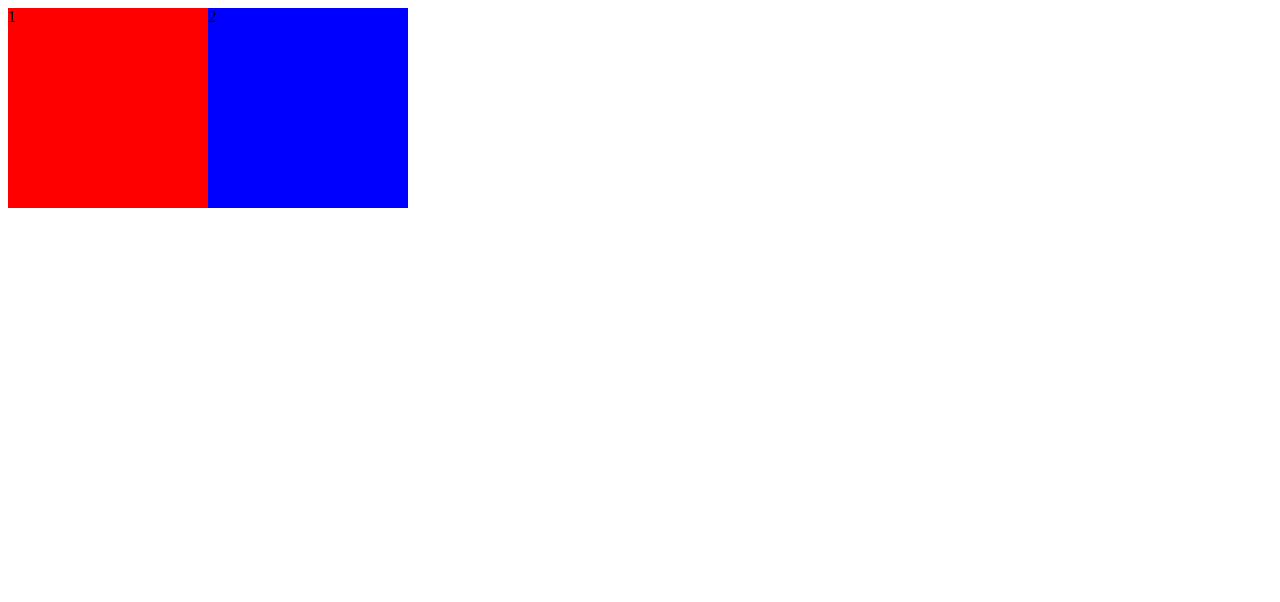
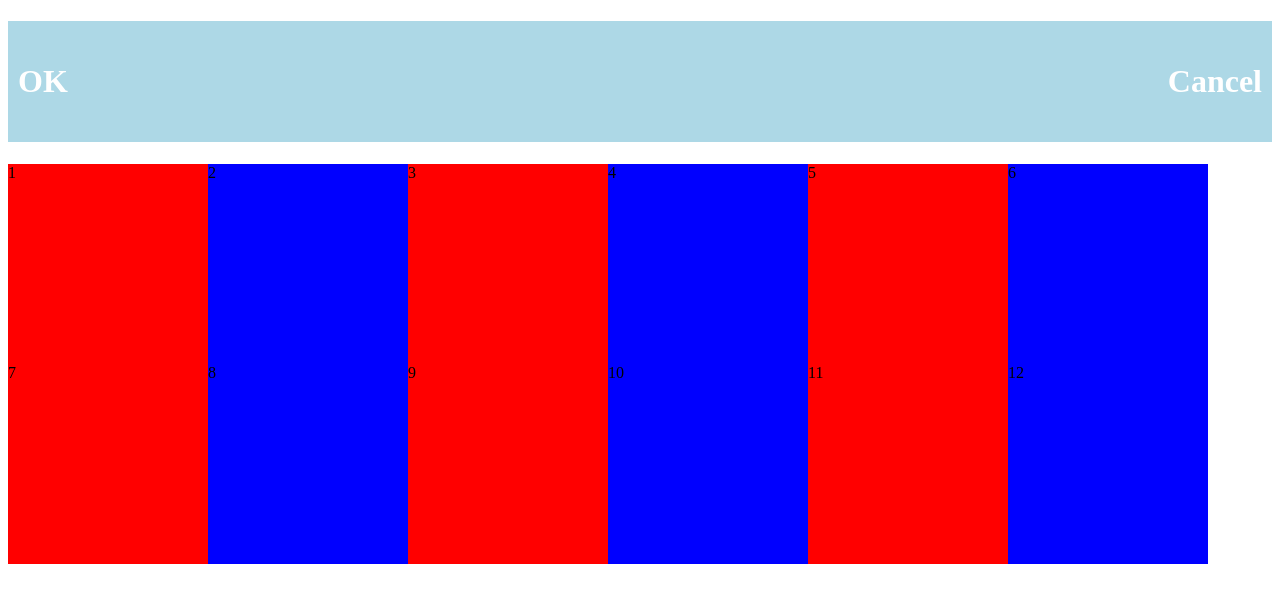
Before and after one commit to zimerfeld/linkedin, a plain HTML site: page flexgrid.html in a window 1280 px wide. Drawn offline with Linux system fonts and the light colour scheme.

Commit message:
flex wrap

```diff
--- a/flexgrid.html
+++ b/flexgrid.html
@@ -5,11 +5,31 @@
     <meta http-equiv="X-UA-Compatible" content="IE=edge">
     <meta name="viewport" content="width=device-width, initial-scale=1.0">
     <title>Document</title>
+    <style>
+		h1 {
+			display: flex;
+			justify-content: center; /* This will be overridden by our JS code */
+			background-color: lightblue;
+			padding: 10px;
+			color: white;
+		}
+	</style>
 </head>
 <body>
+    <h1 id="my-heading">HelloWorld</h1>
     <span>
         <div>1</div>
         <div>2</div>
+        <div>3</div>
+        <div>4</div>
+        <div>5</div>
+        <div>6</div>
+        <div>7</div>
+        <div>8</div>
+        <div>9</div>
+        <div>10</div>
+        <div>11</div>
+        <div>12</div>
     </span>
     <script src="js/flexgrid.js" type="text/javascript"></script>
 </body>
--- a/js/flexgrid.js
+++ b/js/flexgrid.js
@@ -2,6 +2,11 @@
 // alert("alerta!");
 let spans = document.getElementsByTagName("span");
 spans[0].style.display = "flex";
+// default row
+// spans[0].style.flexDirection = "row";
+// spans[0].style.flexDirection = "column";
+spans[0].style.flexWrap = "wrap";
+
 let divs = document.getElementsByTagName("div");
 for (let i = 0; i < divs.length; i++) {
     divs[i].style.backgroundColor = "red";
@@ -16,3 +21,11 @@ for (let i = 0; i < evenDivs.length; i++) {
     evenDivs[i].style.width = "200px";
     evenDivs[i].style.height = "200px";
 }
+
+// const navbar = document.querySelector("h1");
+// navbar.innerHTML = "<h1>Hello</h1> <p>this should separate</p>";
+// navbar.style.justifyContent = "space-between";
+
+const myHeading = document.getElementById('my-heading');
+myHeading.innerHTML = "<p>OK</p> <p>Cancel</p>";
+myHeading.style.justifyContent = 'space-between';
```
